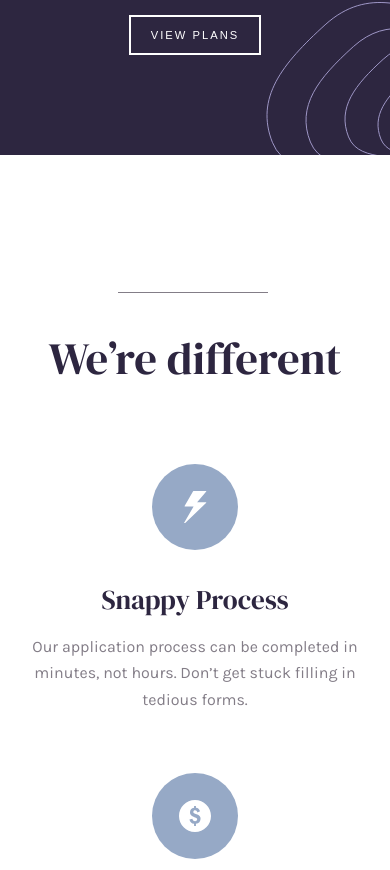
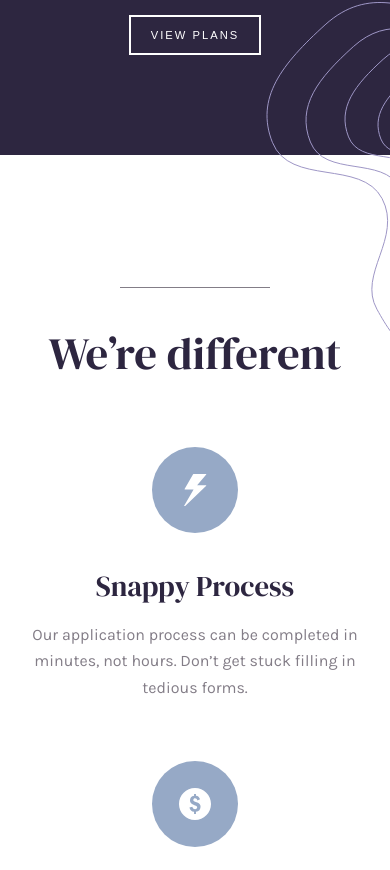
Before and after one commit to dinakonto/insure-landing-page, a website: page index.html in a window 390 px wide. Shown: the part 874-1744 px from the top of the page. Drawn offline with Linux system fonts and the light colour scheme.

Commit message:
Mobile layout for 3-col feature section

```diff
--- a/styles/sass/styles.sass
+++ b/styles/sass/styles.sass
@@ -12,7 +12,7 @@ $font-weight-regular: 400
 $font-weight-bold: 700
 $font-base-size: 16px
 
-$pg-margin: 25px
+$pg-margin: 20px
 
 /*
  * BASE LAYOUT
@@ -30,15 +30,16 @@ body
 h1, h2, h3, h4, h5, h6
   font-family: $font-stack-heading
   font-weight: $font-weight-heading
-h1
+h1, h2
   font-size: 2.8em
   line-height: 1
+h1
   margin-bottom: 30px
 h2
-  font-size: 2.8em
-  line-height: 3
+  position: relative
+  margin-bottom: 70px
 h3
-  font-size: 1.7em
+  font-size: 1.8em
   margin-bottom: 10px
 p
   line-height: 1.65
@@ -136,24 +137,20 @@ button.btn-smaller
   top: calc(450px + 340px)
 
 // THREE-COLUMN SECTION
-.three-col-section
-  background: white
-  position: relative
-  padding-top: 100px
-.three-col-section .text
+.three-col-section .inner-wrap
+  padding-top: 140px
   text-align: center
-.three-col-section .text p
+.three-col-section h2::before
+  border-top: 1px solid $col-neutral-medium
+  content: ""
+  position: absolute
+  width: 150px
+  top: -45px
+  left: calc(50% - 75px)
+.three-col-section .feature
+  margin-top: 60px
+.three-col-section .feature p
   color: $col-neutral-medium
-.three-col-section .feature
-  margin-bottom: 60px
-.three-col-section h2::before
-  content: ""
-  width: 150px
-  position: absolute
-  border-top: 1px solid $col-neutral-medium
-  margin-left: 70px
-
-
 
 
 
```
Also changed, not shown: styles/css/styles.css, 1 other file.
